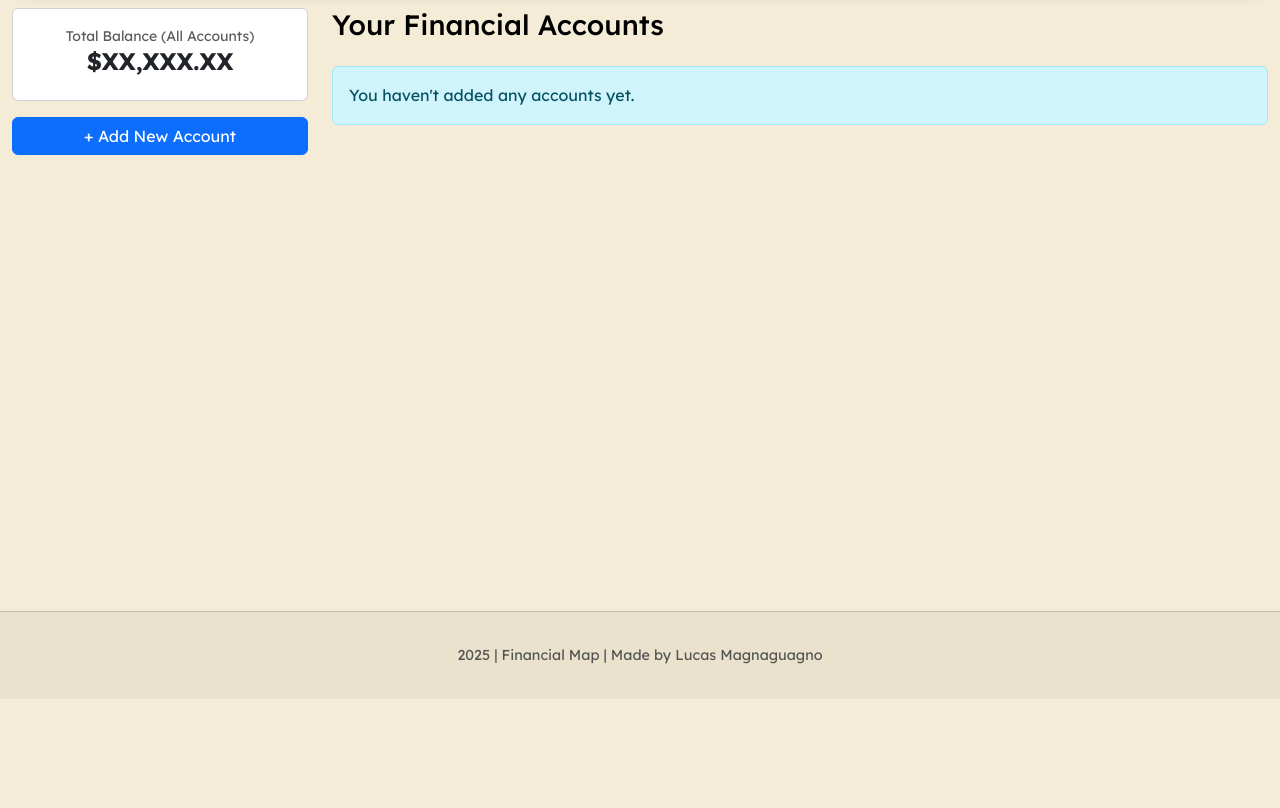
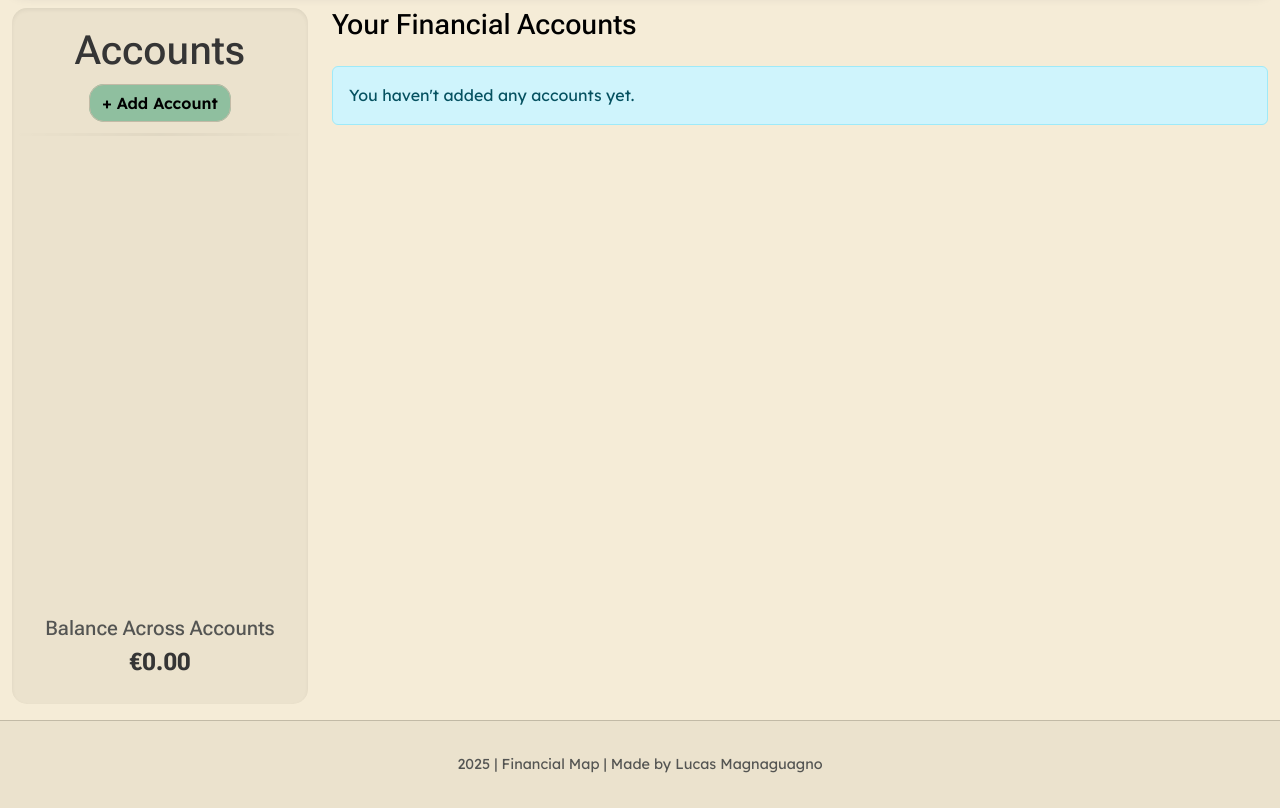
Before and after one commit to mlucasmichel/finantial-map-app, a Django app: page /accounts/ in a window 1280 px wide. Shown: the part 101-909 px from the top of the page. Before the commit the page ends 765 px from the top, so only its background shows below. Run offline with Django 4.2, Linux system fonts and the light colour scheme; the visitor is signed in with stand-in values (Sample User, id 1); some libraries are stand-ins or nearby versions.

Commit message:
Refactor account sidebar and add total balance context

```diff
--- a/budget/templates/budget/account_sidebar.html
+++ b/budget/templates/budget/account_sidebar.html
@@ -1,7 +1,18 @@
-<div class="card p-3 text-center">
-    <small class="text-muted">Total Balance (All Accounts)</small>
-    <h4 class="fw-bold">$XX,XXX.XX</h4>
+<div class="d-flex flex-column justify-content-between main-card side-bar-card">
+    <div class="row text-center mb-4 align-items-center">
+        <div class="col-6 col-md-12 mb-md-3">
+            <h1 class="mb-0">Accounts</h1>
+        </div>
+        <div class="col-6 col-md-12">
+            <a href="{% url 'account_create' %}" class="button btn-add">
+                + Add Account
+            </a>
+        </div>
+        <hr class="my-3">
+    </div>
+
+    <div>
+        <h5 class="text-muted">Balance Across Accounts</h5>
+        <h4 class="fw-bold">€{{ total_balance }}</h4>
+    </div>
 </div>
-<a href="{% url 'account_create' %}" class="btn btn-primary w-100 mt-3">
-    + Add New Account
-</a>
--- a/budget/templates/budget/two_column_base.html
+++ b/budget/templates/budget/two_column_base.html
@@ -3,7 +3,7 @@
 {% block content %}
 <div class="row">
 
-    <div class="col-md-3 mb-4">
+    <div class="col-md-3 mb-2">
         {% block sidebar_content %}
         {% endblock sidebar_content %}
     </div>
--- a/budget/views.py
+++ b/budget/views.py
@@ -23,6 +23,14 @@ class AccountListView(LoginRequiredMixin, ListView):
 
     def get_queryset(self):
         return Account.objects.filter(user=self.request.user).order_by('name')
+
+    def get_context_data(self, **kwargs):
+        context = super().get_context_data(**kwargs)
+        user = self.request.user
+
+        balance_summary = Account.objects.filter(user=user).aggregate(total_balance=Sum('balance'))
+        context['total_balance'] = balance_summary['total_balance'] or Decimal('0.00')
+        return context
 
 
 # -- Account Create View -- #
--- a/static/css/style.css
+++ b/static/css/style.css
@@ -14,7 +14,8 @@
   --bg-300: #c2baa6;
 
   /* Shadows */
-  --float-shadow: rgba(50, 50, 93, 0.25) 0px 6px 12px -2px, rgba(0, 0, 0, 0.3) 0px 3px 7px -3px;
+  --float-shadow: rgba(50, 50, 93, 0.25) 0px 6px 12px -2px,
+    rgba(0, 0, 0, 0.3) 0px 3px 7px -3px;
   --inset-shadow: rgba(0, 0, 0, 0.06) 0px 2px 4px 0px inset;
 
   /* Font Families */
@@ -29,7 +30,8 @@
   box-sizing: border-box;
 }
 
-html, body {
+html,
+body {
   height: 100%;
 }
 
@@ -100,6 +102,11 @@ hr {
   border-bottom: 1px solid var(--bg-300);
   padding: 0.4rem;
 }
+.side-bar-card {
+  height: auto;
+  text-align: center;
+  padding: 1.2rem;
+}
 
 /* Forms */
 .form-field {
@@ -169,11 +176,13 @@ select.form-select option {
 .secondary-btn {
   background-color: var(--bg-300);
 }
-.main-btn, .secondary-btn {
+.main-btn,
+.secondary-btn {
   color: var(--text-200);
   font-weight: 600;
   border: 1px solid var(--bg-300);
-  transition: background-color 0.3s ease, box-shadow 0.3s ease, transform 0.2s ease;
+  transition: background-color 0.3s ease, box-shadow 0.3s ease,
+    transform 0.2s ease;
 }
 
 .main-btn:hover {
@@ -182,12 +191,25 @@ select.form-select option {
 .secondary-btn:hover {
   background-color: var(--bg-300);
 }
-.main-btn:hover, .secondary-btn:hover {
+.main-btn:hover,
+.secondary-btn:hover {
   box-shadow: var(--float-shadow);
   transform: scale(1.01);
 }
+
+.btn-add {
+  background-color: var(--accent-100);
+  color: var(--text-200);
+  font-weight: 600;
+  border: 1px solid var(--bg-300);
+  padding: 8px 12px;
+  font-size: 1rem;
+  border-radius: 15px;
+  cursor: pointer;
+  transition: background-color 0.3s ease, box-shadow 0.3s ease,
+    transform 0.2s ease;
+}
 /* --- END Utility classes --- */
-
 
 /* --- General styles --- */
 body {
@@ -195,6 +217,21 @@ body {
   color: var(--text-200);
   line-height: 1.6;
   font-family: var(--font-primary);
+}
+h1,
+h2,
+h3,
+h4,
+h5,
+h6 {
+  color: var(--text-100);
+  font-family: var(--font-secondary);
+}
+hr {
+   border: 0;
+    height: 3px;
+    background: var(--bg-300);
+    background-image: linear-gradient(to right, var(--bg-200), var(--bg-300), var(--bg-200));
 }
 
 /* Nav Bar */
@@ -255,7 +292,7 @@ footer {
   border-radius: 15px;
   cursor: pointer;
 }
-.account-card-add>div {
+.account-card-add > div {
   width: 100%;
   height: 100%;
   display: flex;
@@ -267,7 +304,7 @@ footer {
   border-radius: 15px;
   transition: border-color 0.2s ease, color 0.2s ease, transform 0.2s ease;
 }
-.account-card-add>div:hover {
+.account-card-add > div:hover {
   border-color: var(--primary-200);
   color: var(--primary-200);
   transform: scale(1.02);
@@ -305,7 +342,7 @@ footer {
   height: 200px !important;
 }
 
-#balanceTrendChart  {
+#balanceTrendChart {
   max-height: 280px;
 }
 
@@ -344,7 +381,8 @@ footer {
     width: 0%;
   }
 }
-#notification-container .progress, #notification-container .progress-bar {
+#notification-container .progress,
+#notification-container .progress-bar {
   position: absolute;
   bottom: 0;
   left: 0;
@@ -363,3 +401,17 @@ footer {
 }
 
 /* --- END Specific component styles --- */
+
+/* --- Media Queries --- */
+@media screen and (min-width: 768px) {
+  .chart-card {
+    min-height: 400px;
+    max-height: 400px;
+  }
+  .card-content {
+    max-height: 360px;
+  }
+  .side-bar-card {
+    height: calc(-104px + 100vh);
+  }
+}
```
Also changed, not shown: budget/templates/budget/dashboard.html (+6 -32 lines), 1 other file.
